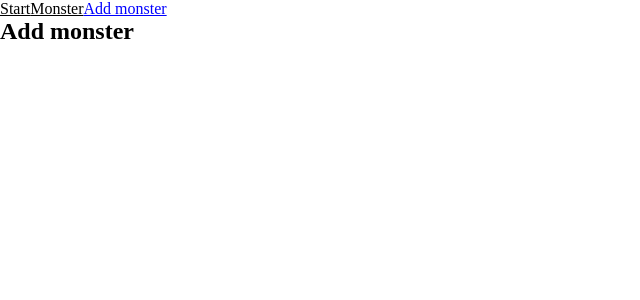
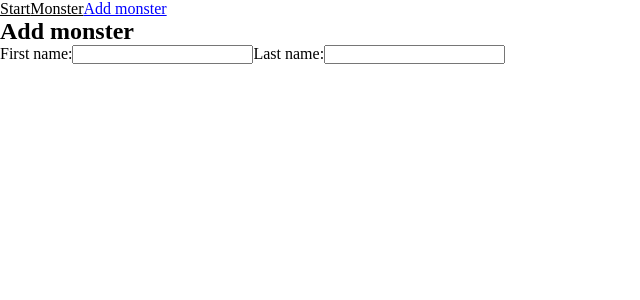
Before and after one commit to jRydell/Johan-Frontend23-monster-university, a React (Vite) app: page /addMonster in a window 1280 px wide. Shown: the top 300 px of the page, without its empty margins (0-640 px from the left). Built offline with nearby package versions, Linux system fonts and the light colour scheme.

Commit message:
added first and last name form

```diff
--- a/src/pages/AddMonster.tsx
+++ b/src/pages/AddMonster.tsx
@@ -1,7 +1,61 @@
+import { useState, useContext } from "react";
+import { MonsterContext } from "../state/MonsterStateContext";
+
 export const AddMonster = () => {
+  const { state, dispatch } = useContext(MonsterContext);
+  const [monster, setMonster] = useState({
+    id: "",
+    first_name: "",
+    last_name: "",
+    description: "",
+    abilities: {
+      science: [],
+      magic: [],
+    },
+    origin: "",
+    num_eyes: 0,
+    num_arms: 0,
+    num_horns: 0,
+    num_wings: 0,
+    num_tentacles: 0,
+    num_mouths: 0,
+    num_tails: 0,
+  });
+
+  const handleChange = (e: any) => {
+    const { name, value } = e.target;
+    setMonster({ ...monster, [name]: value });
+  };
+
+  const handleSubmit = (e: any) => {
+    e.preventDefault();
+  };
+
   return (
-    <div>
-      <h2>Add monster</h2>
-    </div>
+    <>
+      <div>
+        <h2>Add monster</h2>
+        <form onSubmit={handleSubmit}>
+          <label>
+            First name:
+            <input
+              type="text"
+              name={"first_name"}
+              value={monster.first_name}
+              onChange={handleChange}
+            />
+          </label>
+          <label>
+            Last name:
+            <input
+              type="text"
+              name={"last_name"}
+              value={monster.last_name}
+              onChange={handleChange}
+            />
+          </label>
+        </form>
+      </div>
+    </>
   );
 };
```
